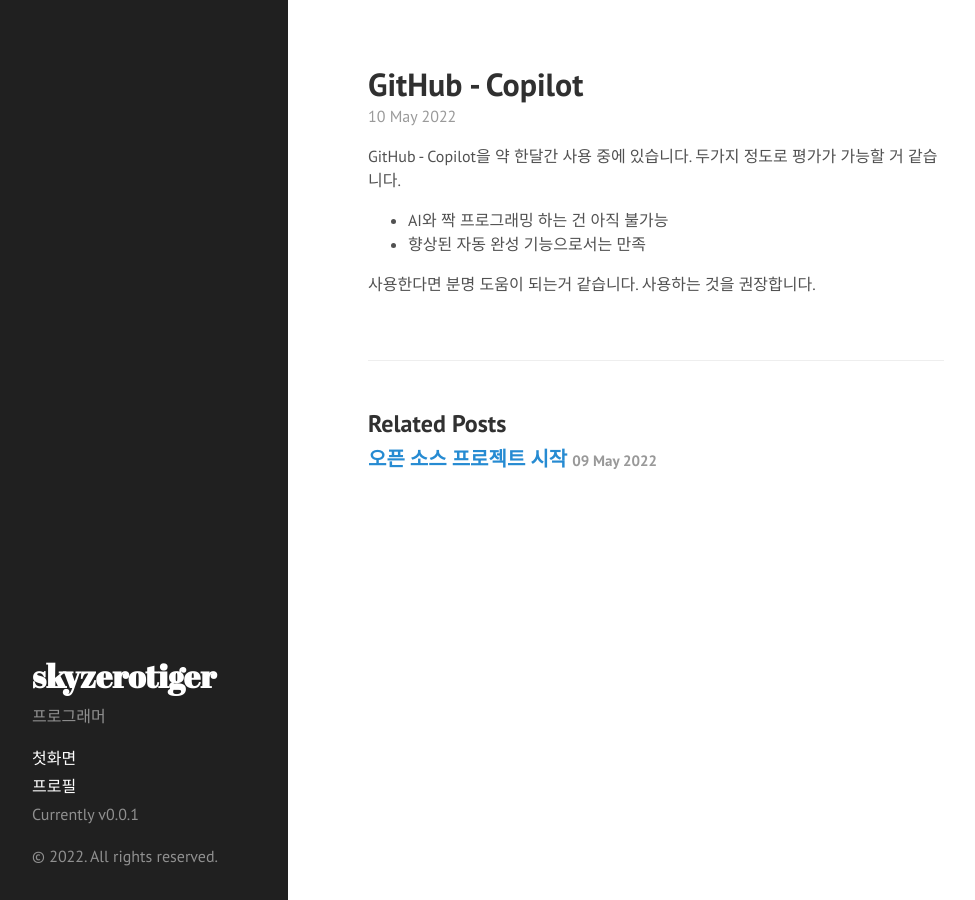
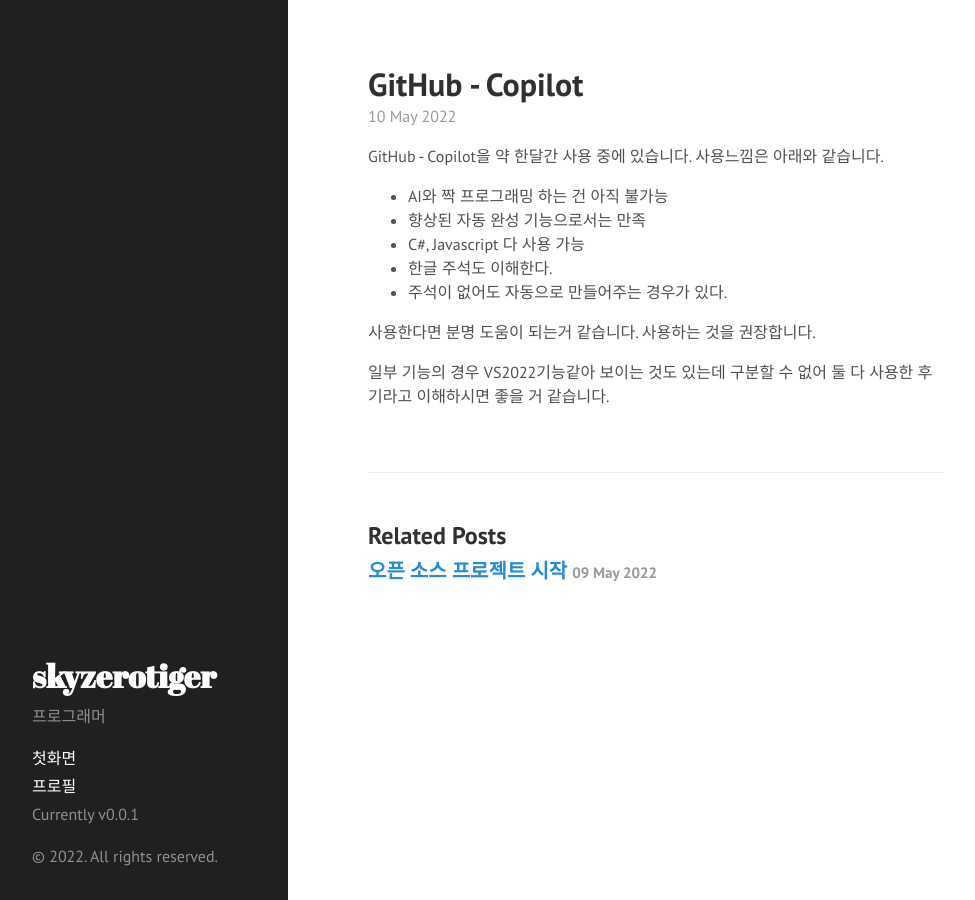
Before and after one commit to skyzerotiger/skyzerotiger.github.io, a Jekyll site: the page built from _posts/2022-05-10-2.md, in a window 1280 px wide. Shown: the whole page, without its empty margins (0-975 px from the left). Built offline with Jekyll 4.4.1, drawn with Linux system fonts in a browser that asks for light colours.

Commit message:
Update 2022-05-10-2.md

```diff
--- a/_posts/2022-05-10-2.md
+++ b/_posts/2022-05-10-2.md
@@ -4,9 +4,14 @@
 ---
 
 GitHub - Copilot을 약 한달간 사용 중에 있습니다.
-두가지 정도로 평가가 가능할 거 같습니다.
+사용느낌은 아래와 같습니다.
 
 - AI와 짝 프로그래밍 하는 건 아직 불가능
 - 향상된 자동 완성 기능으로서는 만족
+- C#, Javascript 다 사용 가능
+- 한글 주석도 이해한다.
+- 주석이 없어도 자동으로 만들어주는 경우가 있다.
 
 사용한다면 분명 도움이 되는거 같습니다. 사용하는 것을 권장합니다.
+
+일부 기능의 경우 VS2022기능같아 보이는 것도 있는데 구분할 수 없어 둘 다 사용한 후기라고 이해하시면 좋을 거 같습니다.
```
